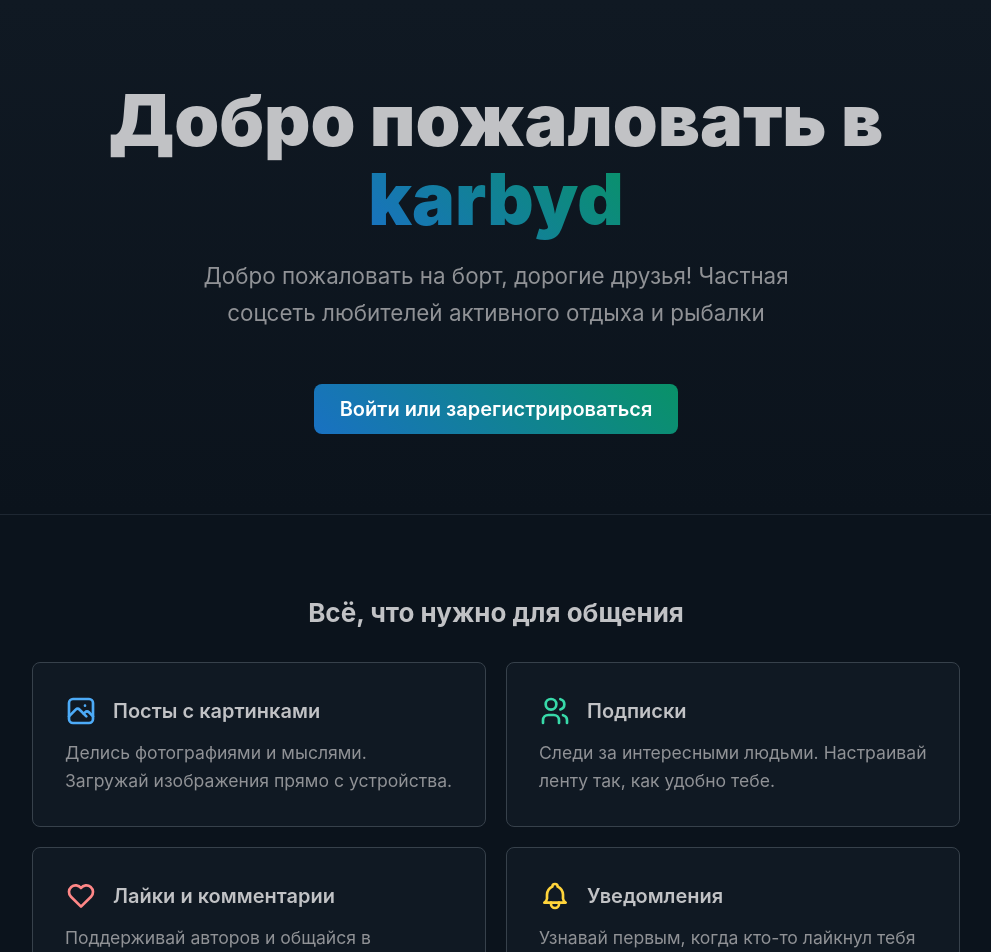
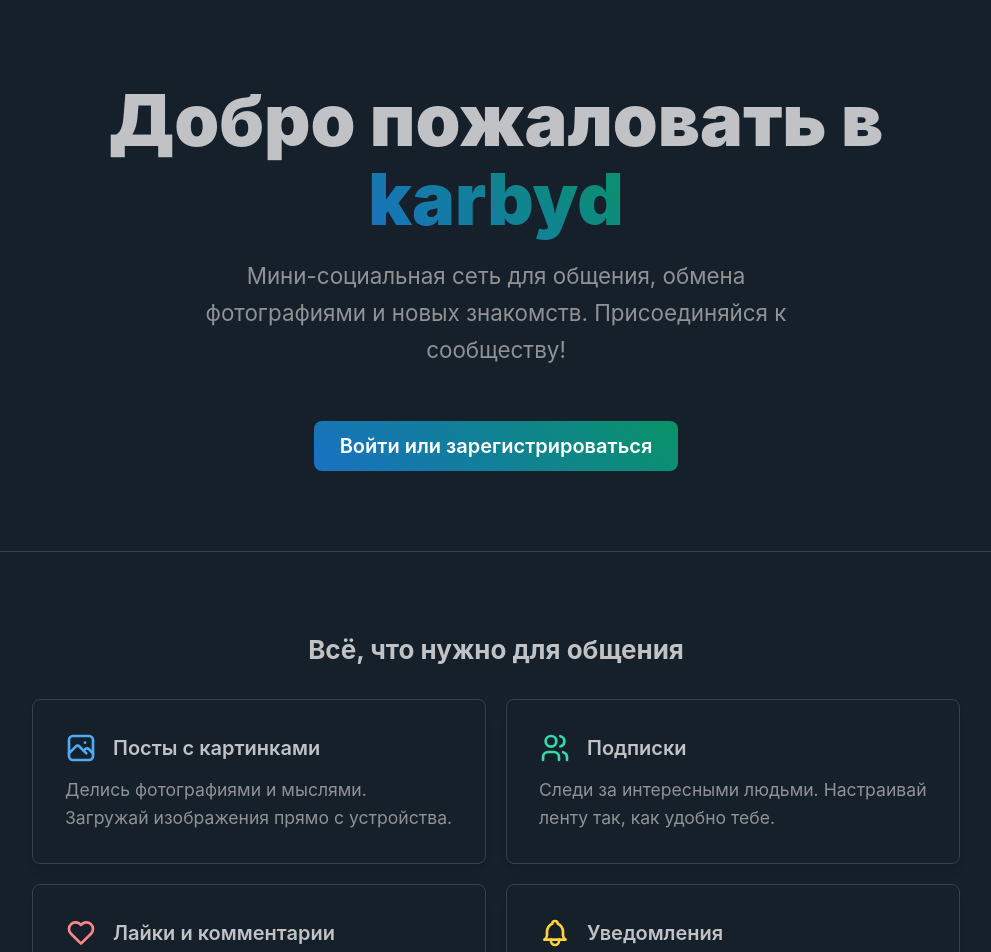
Before and after one commit to Wolosevich/karbyd, a React (Vite) app in the folder frontend/: page / in a window 1280 px wide. Shown: the top 952 px of the page, without its empty margins (144-1135 px from the left). Built offline with nearby package versions, Linux system fonts and the light colour scheme; no server answers.

Commit message:
style: unify themes and fix hardcoded colors on Landing

```diff
--- a/frontend/src/components/MobileNavbar.module.css
+++ b/frontend/src/components/MobileNavbar.module.css
@@ -5,7 +5,7 @@
   right: 0;
   height: 60px;
   background-color: var(--mantine-color-body);
-    border-top: 1px solid var(--mantine-color-dark-4);
+  border-top: 1px solid var(--mantine-color-default-border);
   display: flex;
   justify-content: space-around;
   align-items: center;
--- a/frontend/src/main.tsx
+++ b/frontend/src/main.tsx
@@ -20,25 +20,57 @@ const queryClient = new QueryClient({
 });
 const theme = createTheme({
   fontSizes: {
-    xs: "0.85rem", // было 0.75rem (мелкий текст, подписи)
-    sm: "0.95rem", // было 0.875rem (текст в постах, диалогах)
-    md: "1.1rem", // было 1rem (базовый текст)
-    lg: "1.25rem", // было 1.125rem (крупный текст)
-    xl: "1.4rem", // было 1.25rem (заголовки)
+    xs: "0.85rem",
+    sm: "0.95rem",
+    md: "1.1rem",
+    lg: "1.25rem",
+    xl: "1.4rem",
   },
+  // Цвета темной темы (мы их настраивали ранее)
   colors: {
     dark: [
-      "#C1C2C5", // dark-0 (текст)
-      "#A6A7AB", // dark-1
-      "#909296", // dark-2
-      "#5c5f66", // dark-3
-      "#37414B", // dark-4 (границы, разделители) - добавили синевы
-      "#2C3644", // dark-5 (hover-эффекты) - глубокий синий
-      "#1E2732", // dark-6 (фон карточек, полей ввода)
-      "#15202B", // dark-7 (основной фон страницы) - как в Twitter
-      "#101923", // dark-8 (очень тёмный фон)
-      "#0B131C", // dark-9 (самый тёмный)
+      "#C1C2C5",
+      "#A6A7AB",
+      "#909296",
+      "#5c5f66",
+      "#37414B",
+      "#2C3644",
+      "#1E2732",
+      "#15202B",
+      "#101923",
+      "#0B131C",
     ],
+  },
+  primaryColor: "blue", // Задаем основной цвет для всего приложения
+  defaultRadius: "md", // Все кнопки и поля ввода по умолчанию будут скруглены
+
+  // Глобальные настройки для компонентов
+  components: {
+    // Карточки (посты, диалоги, формы) везде будут с рамкой и одинаковой тенью
+    Paper: {
+      defaultProps: {
+        withBorder: true,
+        shadow: "sm",
+        radius: "md",
+      },
+    },
+    // Все кнопки будут одинакового размера шрифта и скругления
+    Button: {
+      defaultProps: {
+        radius: "md",
+      },
+    },
+    // Поля ввода везде будут аккуратными
+    TextInput: {
+      defaultProps: {
+        radius: "md",
+      },
+    },
+    Textarea: {
+      defaultProps: {
+        radius: "md",
+      },
+    },
   },
 });
 createRoot(document.getElementById("root")!).render(
--- a/frontend/src/pages/Landing.tsx
+++ b/frontend/src/pages/Landing.tsx
@@ -45,9 +45,8 @@ export default function Landing() {
       {/* Верхняя часть (Hero) */}
       <Box
         style={{
-          background:
-            "linear-gradient(180deg, var(--mantine-color-dark-8) 0%, var(--mantine-color-dark-9) 100%)",
-          borderBottom: "1px solid var(--mantine-color-dark-6)",
+          backgroundColor: "var(--mantine-color-body)", // Адаптивный фон
+          borderBottom: "1px solid var(--mantine-color-default-border)",
           paddingTop: "80px",
           paddingBottom: "80px",
         }}
@@ -56,6 +55,7 @@ export default function Landing() {
           <Stack align="center" gap="lg">
             <Title
               order={1}
+              c="var(--mantine-color-text)" // Адаптивный цвет текста
               style={{
                 fontSize: "clamp(2.5rem, 8vw, 4.5rem)",
                 fontWeight: 900,
@@ -75,8 +75,8 @@ export default function Landing() {
             </Title>
 
             <Text size="xl" c="dimmed" ta="center" maw={600}>
-              Добро пожаловать на борт, дорогие друзья!
-              Частная соцсеть любителей активного отдыха и рыбалки
+              Мини-социальная сеть для общения, обмена фотографиями и новых
+              знакомств. Присоединяйся к сообществу!
             </Text>
 
             <Group mt="xl">
@@ -96,20 +96,14 @@ export default function Landing() {
       </Box>
 
       {/* Блок с фичами */}
-      <Box py={80} style={{ backgroundColor: "var(--mantine-color-dark-9)" }}>
+      <Box py={80}>
         <Container size="md">
           <Title order={2} ta="center" mb="xl">
             Всё, что нужно для общения
           </Title>
           <SimpleGrid cols={{ base: 1, sm: 2 }} spacing="lg">
             {features.map((f, i) => (
-              <Paper
-                key={i}
-                p="xl"
-                radius="md"
-                withBorder
-                style={{ backgroundColor: "var(--mantine-color-dark-8)" }}
-              >
+              <Paper key={i} p="xl" radius="md">
                 <Group mb="sm">
                   {f.icon}
                   <Text fw={600} size="lg">
@@ -126,10 +120,10 @@ export default function Landing() {
       {/* Подвал */}
       <Center
         py="xl"
-        style={{ borderTop: "1px solid var(--mantine-color-dark-6)" }}
+        style={{ borderTop: "1px solid var(--mantine-color-default-border)" }}
       >
         <Text c="dimmed" size="sm">
-          © {new Date().getFullYear()} KARBYD. Сделано для друзей.
+          © {new Date().getFullYear()} karbyd. Сделано с ❤️ для портфолио.
         </Text>
       </Center>
     </Box>
--- a/frontend/src/pages/Notifications.tsx
+++ b/frontend/src/pages/Notifications.tsx
@@ -110,7 +110,7 @@ export default function Notifications() {
                 cursor: "pointer",
                 backgroundColor: n.read
                   ? undefined
-                  : "var(--mantine-color-dark-6)",
+                  : "var(--mantine-color-blue-light)",
               }}
               onClick={() =>
                 n.type === "follow"
--- a/frontend/src/pages/Profile.tsx
+++ b/frontend/src/pages/Profile.tsx
@@ -18,8 +18,8 @@ import {
   IconUserPlus,
   IconUserMinus,
 } from "@tabler/icons-react";
-import { Link } from 'react-router-dom';
-import { IconMessage } from '@tabler/icons-react';
+import { Link } from "react-router-dom";
+import { IconMessage } from "@tabler/icons-react";
 import PostCard from "../components/PostCard";
 import EditProfileModal from "../components/EditProfileModal";
 import SEO from "../components/SEO";
@@ -49,7 +49,14 @@ function ProfileSkeleton() {
         <Divider />
         {/* Скелетоны для постов */}
         {[1, 2, 3].map((i) => (
-          <div key={i} style={{ border: '1px solid var(--mantine-color-dark-4)', borderRadius: 8, padding: 16 }}>
+          <div
+            key={i}
+            style={{
+              border: "1px solid var(--mantine-color-default-border)",
+              borderRadius: 8,
+              padding: 16,
+            }}
+          >
             <Group>
               <Skeleton height={40} circle />
               <div>
@@ -149,14 +156,18 @@ export default function Profile() {
                 Написать
               </Button>
               <Button
-                variant={isFollowing ? 'default' : 'filled'}
+                variant={isFollowing ? "default" : "filled"}
                 leftSection={
-                  isFollowing ? <IconUserMinus size={16} /> : <IconUserPlus size={16} />
+                  isFollowing ? (
+                    <IconUserMinus size={16} />
+                  ) : (
+                    <IconUserPlus size={16} />
+                  )
                 }
                 onClick={() => toggleFollow.mutate()}
                 loading={toggleFollow.isPending}
               >
-                {isFollowing ? 'Отписаться' : 'Подписаться'}
+                {isFollowing ? "Отписаться" : "Подписаться"}
               </Button>
             </Group>
           )}
```
Lines whose indentation alone changed are shown as unchanged.
